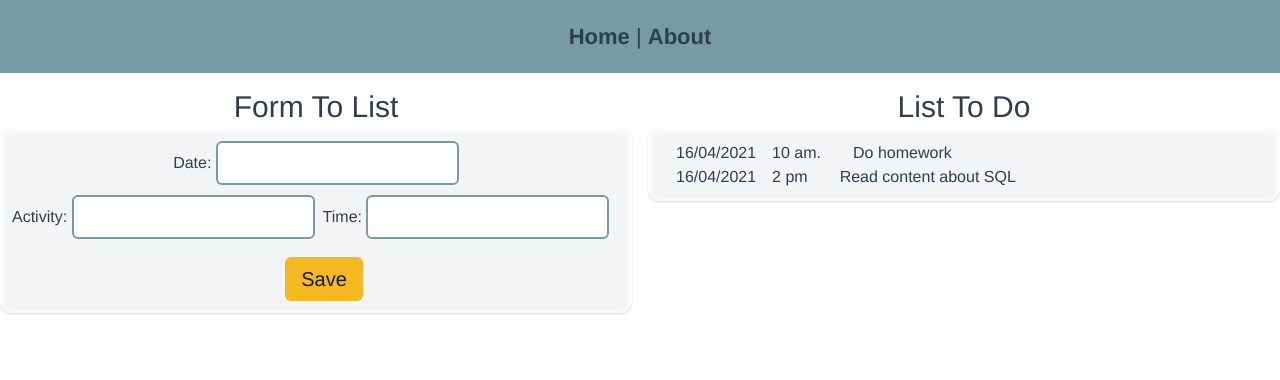
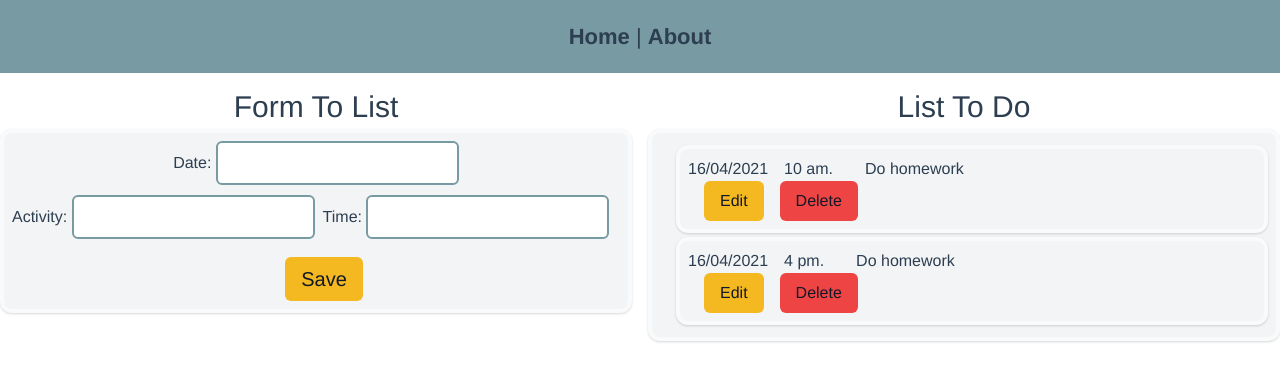
Before and after one commit to Niraphon22/INT203_62130500045_Groupwork_SPA, a Vue app: page /listtodo in a window 1280 px wide. Shown: the top 380 px of the page. Built offline with nearby package versions, Linux system fonts and the light colour scheme; data requests are answered from the project's data file.

Commit message:
[UPDATE] 62130500045 REST API(GET, POST, DELETE) complete

```diff
--- a/db.json
+++ b/db.json
@@ -1,6 +1,16 @@
 {
-    "listResult": [
-      { "id": 1, "date": "16/04/2021", "activity": "Do homework", "time": "10 am." },
-      { "id": 2, "date": "16/04/2021", "activity": "Read content about SQL", "time": "2 pm" }
-    ]
-  }
+  "listResults": [
+    {
+      "id": 1,
+      "date": "16/04/2021",
+      "activity": "Do homework",
+      "time": "10 am."
+    },
+    {
+      "id": 2,
+      "date": "16/04/2021",
+      "activity": "Do homework",
+      "time": "4 pm."
+    }
+  ]
+}
--- a/src/components/BaseInput.vue
+++ b/src/components/BaseInput.vue
@@ -1,4 +1,4 @@
 <template>
-    <input class="font-medium rounded-md border-2 border-bluegray border-opacity-75y px-4 py-2 mb-0.5"/>
+    <input type= "text" class="font-medium rounded-md border-2 border-bluegray border-opacity-75y px-4 py-2 mb-0.5"/>
     <slot></slot>
 </template>
--- a/src/components/ListForm.vue
+++ b/src/components/ListForm.vue
@@ -7,9 +7,9 @@
                     <label class="label" for="date">Date: </label>
                     <base-input
                       id= "date"
-                      type= "text"
-                      v-model="enterDate"
+                      v-model.trim="enterDate"
                       @blur="validateDate" />
+
                     <p v-if="invalidDateInput" class="text-red-500">
                       Please enter date!
                     </p>
@@ -20,8 +20,7 @@
                     <label class="label" for="activity">Activity: </label>
                     <base-input
                       id= "activity"
-                      type= "text"
-                      v-model="enterActivity"
+                      v-model.trim="enterActivity"
                       @blur="validateActivity" />
                     <p v-if="invalidActivityInput" class="text-red-500">
                       Please enter activity!
@@ -30,9 +29,8 @@
                     <div class="ml-2">
                     <label class="label" for="time">Time: </label>
                     <base-input
-                      inputId= "time"
-                      inputType= "text"
-                      v-model="enterTime"
+                      id= "time"
+                      v-model.trim="enterTime"
                       @blur="validateTime" />
                     </div>
                   </div>
@@ -61,7 +59,7 @@ export default {
     BaseBox,
     BaseInput
   },
-  emits: ['save'],
+  emits: ['list-save'],
   data() {
     return {
       enterDate: '',
@@ -78,6 +76,13 @@ export default {
       this.invalidActivityInput = this.enterActivity === '' ? true : false
       this.invalidTimeInput = this.enterTime === '' ? true : false
 
+      console.log(`date value: ${this.enterDate}`)
+      console.log(`activity value: ${this.enterActivity}`)
+      console.log(`time value: ${this.enterTime}`)
+      console.log(`invalid date: ${this.invalidDateInput}`)
+      console.log(`invalid activity: ${this.invalidActivityInput}`)
+      console.log(`invalid time: ${this.invalidTimeInput}`)
+
       const newSaved = {
         date: this.enterDate,
         activity: this.enterActivity,
@@ -86,20 +91,24 @@ export default {
       this.enterDate = ''
       this.enterActivity = ''
       this.enterTime = ''
-      this.$emit('save', newSaved)
+      this.$emit('list-save', newSaved)
     },
+
 
     validateDate(){
       this.invalidDateInput = this.enterDate === '' ? true : false
+      console.log(`date: ${this.invalidDateInput}`)
     },
 
     validateActivity(){
       this.invalidActivityInput = this.enterActivity === '' ? true : false
+      console.log(`activity: ${this.invalidActivityInput}`)
     },
 
     validateTime(){
       this.invalidTimeInput = this.enterTime === '' ? true : false
+      console.log(`time: ${this.invalidTimeInput}`)
     }
   }
-}
+};
 </script>
--- a/src/views/ListToDo.vue
+++ b/src/views/ListToDo.vue
@@ -4,7 +4,7 @@
             <h2 class="heading font-medium text-3xl">
                 Form To List
             </h2>
-            <list-form @save="addNewSave"> </list-form>
+            <list-form @list-save="addNewSave"> </list-form>
 
         </div>
 
@@ -14,12 +14,28 @@
               List To Do
             </h2>
             <base-box>
-                <ul class="text-left ml-4" v-for="result in listResult" :key="result.id">
+                <ul class="text-left ml-4" v-for="result in listResults" :key="result.id">
+                  <base-box>
                   <li>
                     <span>{{ result.date }} </span>
                     <span class="ml-4">{{ result.time }} </span>
                     <span class="ml-8">{{ result.activity }} </span>
                   </li>
+                  <div class="flex flex-row">
+                    <base-button
+                      @click="editList"
+                      buttonLabel="Edit"
+                      buttonColor="bg-favyellow"
+                      textColor="text-gray-900"
+                      ></base-button>
+                    <base-button
+                      @click="deleteList($event, result.id)"
+                      buttonLabel="Delete"
+                      buttonColor="bg-red-500"
+                      textColor="text-gray-900"
+                      ></base-button>
+                  </div>
+                  </base-box>
                 </ul>
             </base-box>
         </div>
@@ -38,27 +54,61 @@ export default {
   },
   data() {
     return {
-      listResult: [ ]
+      url: ' http://localhost:5000/listResults',
+      errorMessage: null,
+      listResults: [ ]
     }
   },
   methods: {
-    addNewSave(newSave){
-      this.listResult.id = new Date().toISOString()
-      this.listResult.date = newSave.date
-      this.listResult.activity = newSave.activity
-      this.listResult.time = newSave.time
-      this.listResult.push(newSave)
-
+    async addNewSave(newSave){
+      try {
+      const rest =await fetch(this.url, {
+        method: 'POST',
+        headers: {
+          'Content-type': 'application/json',
+        },
+        body: JSON.stringify({
+          date: newSave.date,
+          time: newSave.time,
+          activity: newSave.activity
+        }),
+      });
+      const info = await rest.json();
+      this.listResults = [...this.listResults, info];
+    } catch (error) {
+      console.log(`Could not add ${error}`);
+    }
+    this.enterDate = ''
+    this.enterActivity = ''
+    this.enterTime = ''
     },
 
     async fetchListResult(){
-      const url = await fetch('http://localhost:5000/listResult')
-      const info = await url.json()
-      return info
+      try{
+        const rest = await fetch(this.url);
+        const info = await rest.json();
+        return info;
+      } catch (error) {
+        console.log(`Could not get! ${error}`);
+      }
+    },
+
+    async deleteList(label, id) {
+      try{
+        await fetch(`${this.url}/${id}`, {
+          method: 'DELETE'
+        })
+        this.listResults = this.listResults.filter(
+          (list) => list.id !== id
+        )
+      }catch (error) {
+        console.log(`Could not delete list! ${error}`)
     }
-  },
+  }
+},
+
   async created(){
-    this.listResult = await this.fetchListResult()
+    this.listResults = await this.fetchListResult();
   }
 }
 </script>
```
